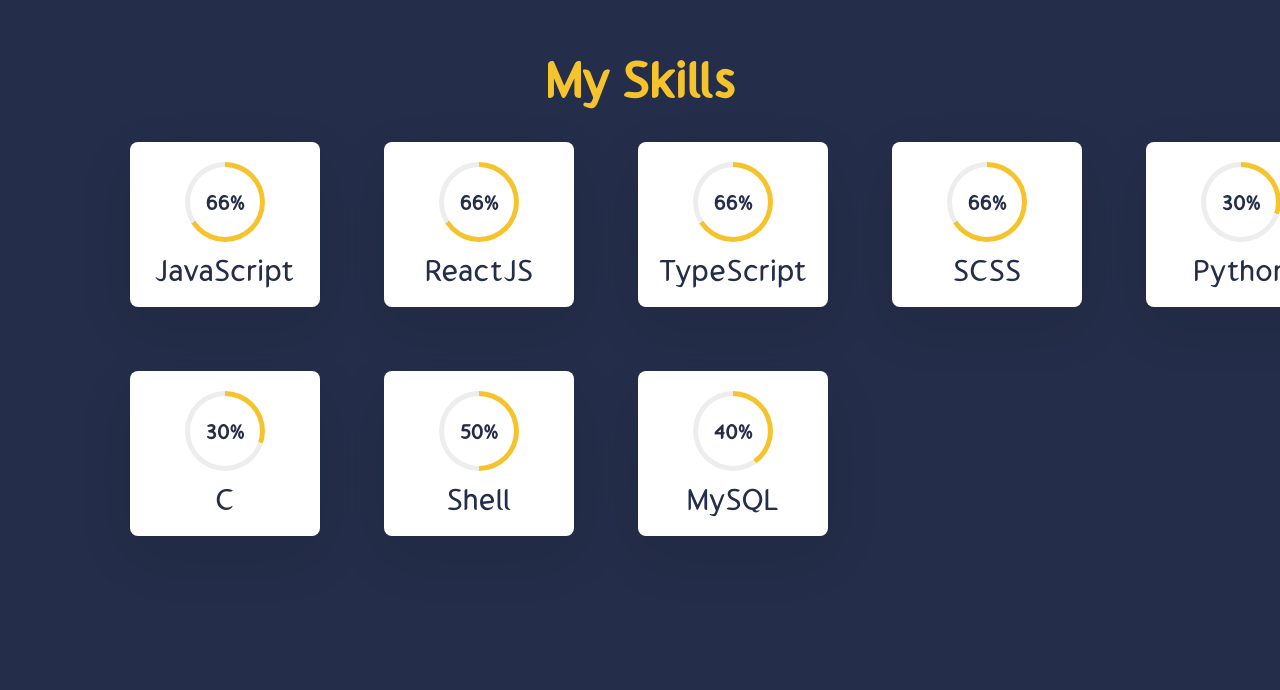
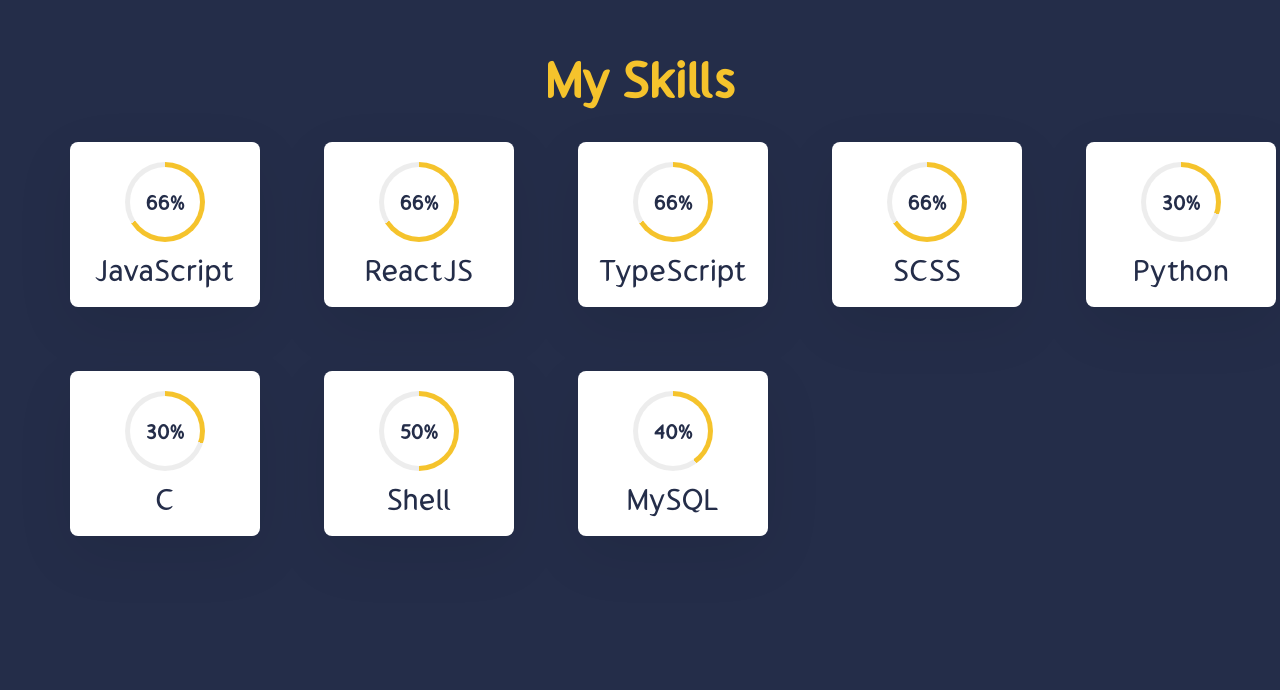
Before and after one commit to NwekeMaxwell/My-Portfolio, a React (Create React App) app: page / in a window 1280 px wide. Shown: the part 950-1640 px from the top of the page. Built offline with nearby package versions, Linux system fonts and the light colour scheme.

Commit message:
fix: clean up

```diff
--- a/src/components/Skills/Skills.css
+++ b/src/components/Skills/Skills.css
@@ -2,7 +2,6 @@
   display: flex;
   flex-direction: column;
   height: 90vh;
-  padding: 0 3rem 0 3rem;
   margin: 9rem 0 5rem 0;
   position: relative;
 }
@@ -43,7 +42,6 @@
     margin: -6rem 0 0 0;
     gap: 5rem;
     height: 90vh;
-    padding: 0;
   }
   .s-container {
     display: grid;
```
